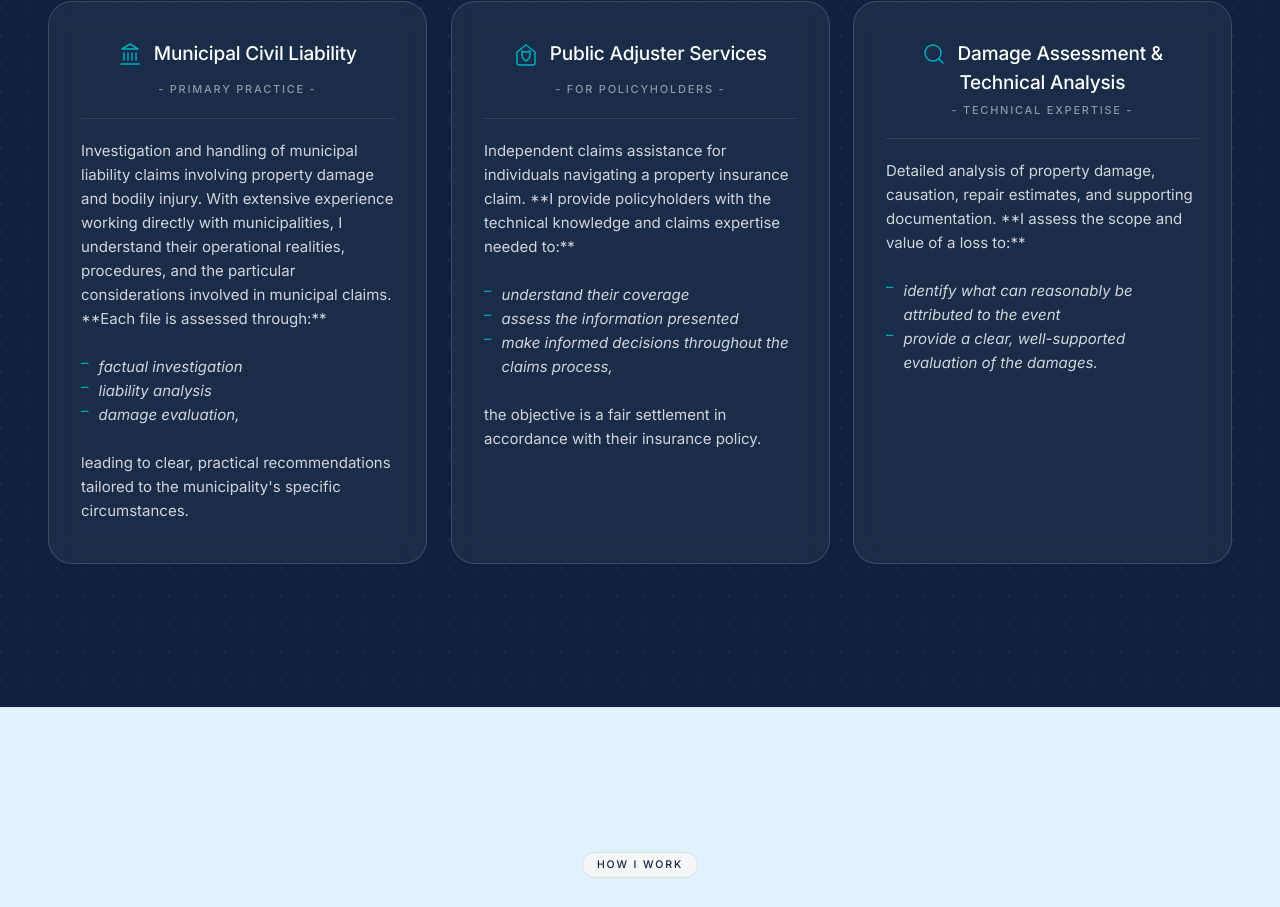
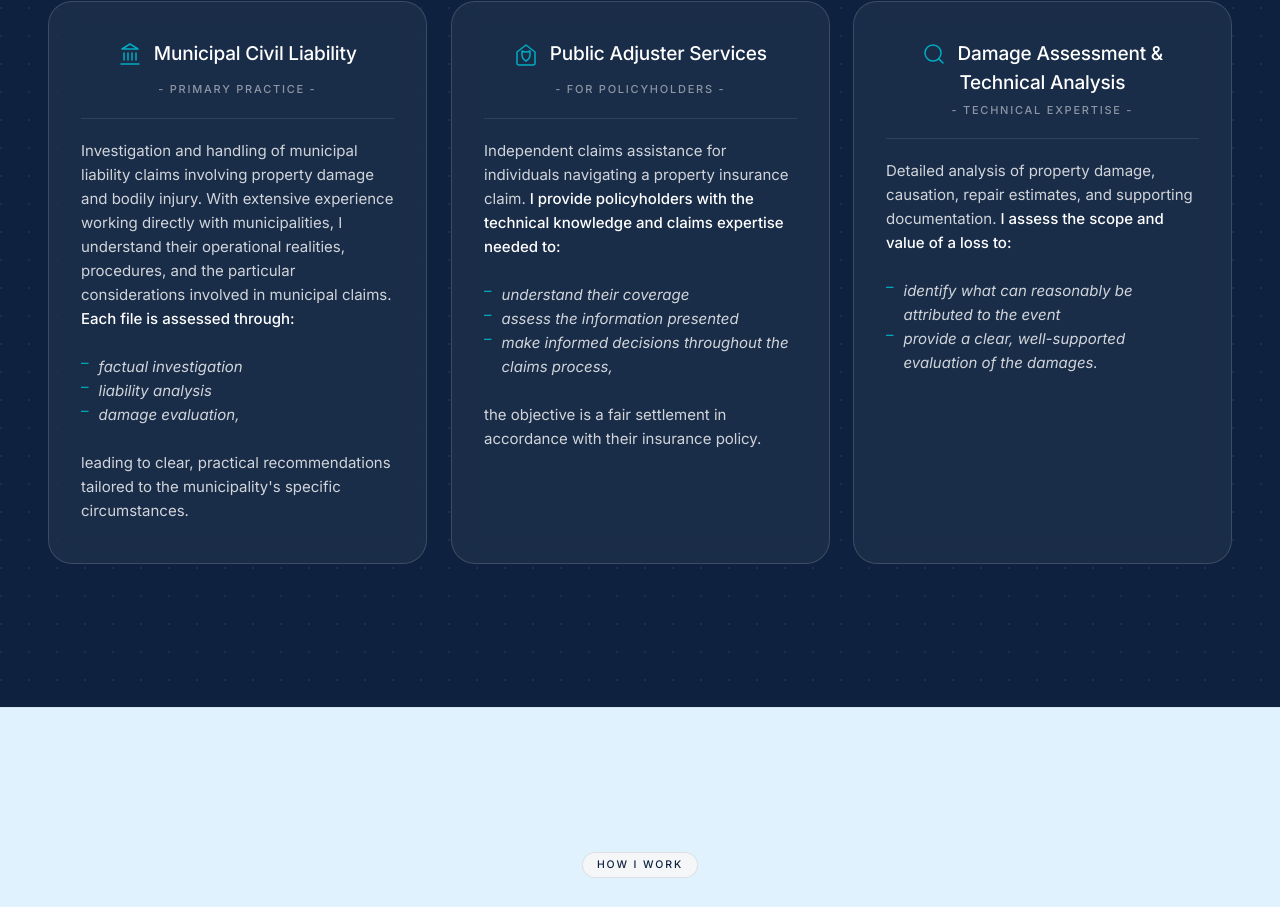
Before and after one commit to Irene2828/ClaimsExpert, a React (Vite) app: page / in a window 1280 px wide. Shown: the part 2020-2927 px from the top of the page. Built offline with nearby package versions, Linux system fonts and the light colour scheme; a web font is replaced by a local one.

Commit message:
Highlight sentence before bullets with white text color dynamically instead of literal markdown stars

```diff
--- a/src/components/Expertise.jsx
+++ b/src/components/Expertise.jsx
@@ -131,9 +131,27 @@ export default function Expertise() {
           </div>
           <div className="c-div w-full h-px my-5" />
 
-          <p className="c-body font-inter text-[15px] leading-[1.6] text-left">
-            {t(card.bodyKey)}
-          </p>
+          {(() => {
+            const fullText = t(card.bodyKey);
+            const colonIdx = fullText.lastIndexOf(':');
+            if (colonIdx !== -1) {
+              const sentenceStart = fullText.lastIndexOf('.', colonIdx);
+              const splitIdx = sentenceStart !== -1 ? sentenceStart + 1 : 0;
+              const mainText = fullText.slice(0, splitIdx);
+              const highlightText = fullText.slice(splitIdx);
+              return (
+                <p className="c-body font-inter text-[15px] leading-[1.6] text-left">
+                  {mainText}
+                  <span className="text-white font-medium">{highlightText}</span>
+                </p>
+              );
+            }
+            return (
+              <p className="c-body font-inter text-[15px] leading-[1.6] text-left">
+                {fullText}
+              </p>
+            );
+          })()}
 
           <ul className="c-bullet mt-6 mb-6 pl-4 sm:pl-5 space-y-3.5 font-inter text-[15px] leading-[1.6] text-left italic">
             {card.bulletKeys.map((bk, idx) => (
@@ -184,9 +202,27 @@ export default function Expertise() {
             </div>
             <div className="c-div w-full h-px my-5" />
 
-          <p className="c-body font-inter text-[14.5px] leading-[1.65] text-left">
-            {t(card.bodyKey)}
-          </p>
+          {(() => {
+            const fullText = t(card.bodyKey);
+            const colonIdx = fullText.lastIndexOf(':');
+            if (colonIdx !== -1) {
+              const sentenceStart = fullText.lastIndexOf('.', colonIdx);
+              const splitIdx = sentenceStart !== -1 ? sentenceStart + 1 : 0;
+              const mainText = fullText.slice(0, splitIdx);
+              const highlightText = fullText.slice(splitIdx);
+              return (
+                <p className="c-body font-inter text-[14.5px] leading-[1.65] text-left">
+                  {mainText}
+                  <span className="text-white font-medium">{highlightText}</span>
+                </p>
+              );
+            }
+            return (
+              <p className="c-body font-inter text-[14.5px] leading-[1.65] text-left">
+                {fullText}
+              </p>
+            );
+          })()}
 
           {/* Doubled spacing above and below bullet list */}
           <ul className="c-bullet mt-12 mb-12 pl-4 space-y-3.5 font-inter text-[14.5px] leading-[1.65] text-left italic">
--- a/src/i18n/translations.js
+++ b/src/i18n/translations.js
@@ -43,7 +43,7 @@ export const translations = {
       card1: {
         tag: "- PRIMARY PRACTICE -",
         title: "Municipal Civil Liability",
-        body: "Investigation and handling of municipal liability claims involving property damage and bodily injury. With extensive experience working directly with municipalities, I understand their operational realities, procedures, and the particular considerations involved in municipal claims. **Each file is assessed through:**",
+        body: "Investigation and handling of municipal liability claims involving property damage and bodily injury. With extensive experience working directly with municipalities, I understand their operational realities, procedures, and the particular considerations involved in municipal claims. Each file is assessed through:",
         bullet1: "factual investigation",
         bullet2: "liability analysis",
         bullet3: "damage evaluation,",
@@ -52,7 +52,7 @@ export const translations = {
       card2: {
         tag: "- FOR POLICYHOLDERS -",
         title: "Public Adjuster Services",
-        body: "Independent claims assistance for individuals navigating a property insurance claim. **I provide policyholders with the technical knowledge and claims expertise needed to:**",
+        body: "Independent claims assistance for individuals navigating a property insurance claim. I provide policyholders with the technical knowledge and claims expertise needed to:",
         bullet1: "understand their coverage",
         bullet2: "assess the information presented",
         bullet3: "make informed decisions throughout the claims process,",
@@ -61,7 +61,7 @@ export const translations = {
       card3: {
         tag: "- TECHNICAL EXPERTISE -",
         title: "Damage Assessment & Technical Analysis",
-        body: "Detailed analysis of property damage, causation, repair estimates, and supporting documentation. **I assess the scope and value of a loss to:**",
+        body: "Detailed analysis of property damage, causation, repair estimates, and supporting documentation. I assess the scope and value of a loss to:",
         bullet1: "identify what can reasonably be attributed to the event",
         bullet2: "provide a clear, well-supported evaluation of the damages.",
       }
@@ -193,7 +193,7 @@ export const translations = {
       card1: {
         tag: "- PRATIQUE PRINCIPALE -",
         title: "Responsabilité civile municipale",
-        body: "Enquête et traitement des réclamations en responsabilité municipale impliquant des dommages matériels et corporels. Grâce à une vaste expérience de travail directement avec les municipalités, je comprends leurs réalités opérationnelles, leurs procédures et les considérations particulières propres aux réclamations municipales. **Chaque dossier est évalué selon :**",
+        body: "Enquête et traitement des réclamations en responsabilité municipale impliquant des dommages matériels et corporels. Grâce à une vaste expérience de travail directement avec les municipalités, je comprends leurs réalités opérationnelles, leurs procédures et les considérations particulières propres aux réclamations municipales. Chaque dossier est évalué selon :",
         bullet1: "l'enquête factuelle",
         bullet2: "l'analyse de la responsabilité",
         bullet3: "l'évaluation des dommages,",
@@ -202,7 +202,7 @@ export const translations = {
       card2: {
         tag: "- POUR LES ASSURÉS -",
         title: "Services d'expertise en sinistres pour assurés",
-        body: "Accompagnement indépendant pour les particuliers dans le cadre d'une réclamation d'assurance habitation. **J'offre aux assurés les connaissances techniques et l'expertise en sinistres nécessaires pour :**",
+        body: "Accompagnement indépendant pour les particuliers dans le cadre d'une réclamation d'assurance habitation. J'offre aux assurés les connaissances techniques et l'expertise en sinistres nécessaires pour :",
         bullet1: "comprendre leur couverture",
         bullet2: "évaluer l'information présentée",
         bullet3: "prendre des décisions éclairées tout au long du processus de réclamation,",
@@ -211,7 +211,7 @@ export const translations = {
       card3: {
         tag: "- EXPERTISE TECHNIQUE -",
         title: "Évaluation des dommages et analyse technique",
-        body: "Analyse détaillée des dommages matériels, de la cause du sinistre, des estimations de réparation et des documents à l'appui. **J'évalue l'étendue et la valeur d'une perte afin de :**",
+        body: "Analyse détaillée des dommages matériels, de la cause du sinistre, des estimations de réparation et des documents à l'appui. J'évalue l'étendue et la valeur d'une perte afin de :",
         bullet1: "déterminer ce qui peut raisonnablement être attribué à l'événement",
         bullet2: "fournir une évaluation claire et bien étayée des dommages.",
       }
```
